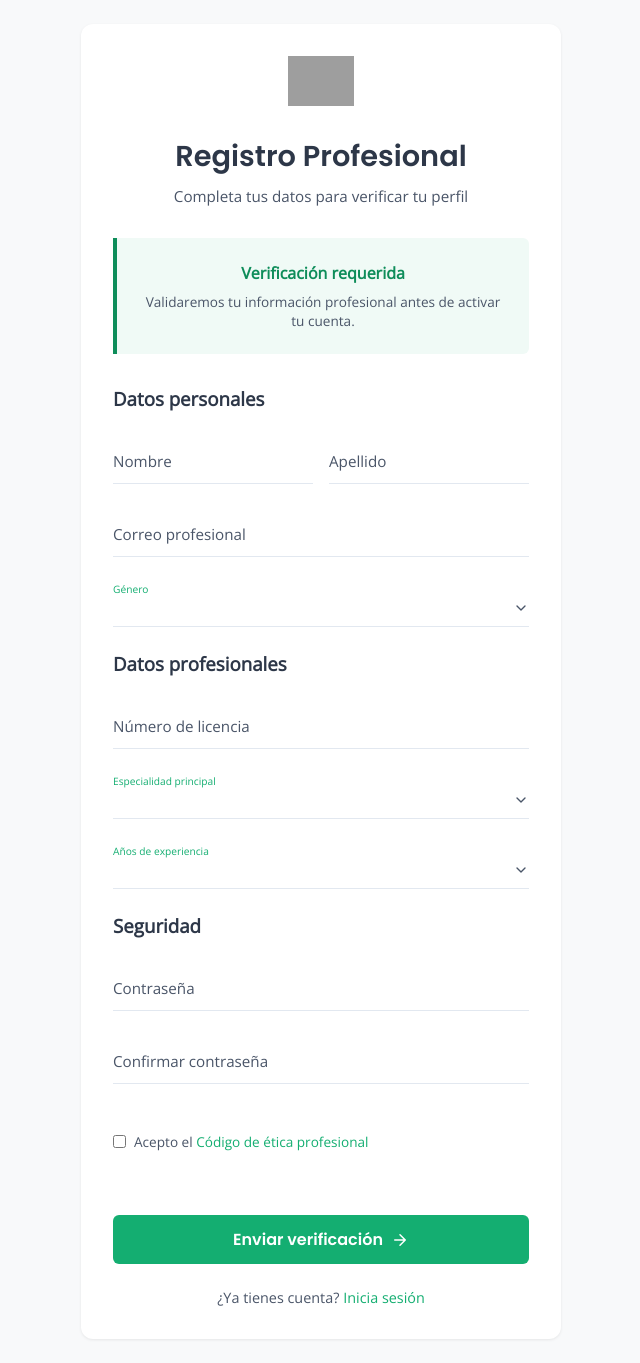
After one commit to Nyxxs12222/MentalBalancePy, a Flask app: page /auth/registroEspecialista in a window 1280 px wide. The commit adds this page. Shown: the whole page, without its empty margins (319-959 px from the left). Run offline with Flask 3, Linux system fonts and the light colour scheme; grey boxes are pictures that could not be loaded.

Commit message:
1.0.3
inicio de sesion con especialista realizado

```diff
--- a/app/routes/auth.py
+++ b/app/routes/auth.py
@@ -40,7 +40,7 @@ def registro():
         try:
             # Verificar si el email ya existe
             cur = mysql.connection.cursor()
-            cur.execute("SELECT email FROM usuarios WHERE email = %s", (email,))
+            cur.execute("SELECT email FROM usuarios WHERE email = %s UNION SELECT email FROM especialistas WHERE email = %s", (email, email))
             if cur.fetchone():
                 flash('Este email ya está registrado', 'danger')
                 return redirect(url_for('auth.registro'))
@@ -63,6 +63,77 @@ def registro():
 
     return render_template('auth/registro.html')
 
+@auth_bp.route('/registroEspecialista', methods=['GET', 'POST'])
+def registro_especialista():
+    if request.method == 'POST':
+        # Obtener datos del formulario
+        nombre = request.form['first_name'].strip()
+        apellido = request.form['last_name'].strip()
+        email = request.form['email'].lower().strip()
+        genero = request.form['gender']
+        licencia = request.form['license'].strip()
+        especialidad = request.form['specialization']
+        experiencia = request.form['experience']
+        password = request.form['password']
+        confirm_password = request.form['confirm_password']
+        accept_terms = request.form.get('accept_terms') == 'on'
+
+        # Validaciones
+        if not all([nombre, apellido, email, genero, licencia, especialidad, experiencia, password, confirm_password]):
+            flash('Todos los campos son obligatorios', 'danger')
+            return redirect(url_for('auth.registro_especialista'))
+
+        if not accept_terms:
+            flash('Debes aceptar el código de ética profesional', 'danger')
+            return redirect(url_for('auth.registro_especialista'))
+
+        if password != confirm_password:
+            flash('Las contraseñas no coinciden', 'danger')
+            return redirect(url_for('auth.registro_especialista'))
+
+        if len(password) < 8:
+            flash('La contraseña debe tener al menos 8 caracteres', 'danger')
+            return redirect(url_for('auth.registro_especialista'))
+
+        if not re.match(r"[^@]+@[^@]+\.[^@]+", email):
+            flash('Email no válido', 'danger')
+            return redirect(url_for('auth.registro_especialista'))
+
+        try:
+            cur = mysql.connection.cursor()
+
+            # Verificar si el email ya existe en usuarios o especialistas
+            cur.execute("SELECT email FROM usuarios WHERE email = %s UNION SELECT email FROM especialistas WHERE email = %s", (email, email))
+            if cur.fetchone():
+                flash('Este email ya está registrado', 'danger')
+                return redirect(url_for('auth.registro_especialista'))
+
+            # Verificar si la licencia ya existe
+            cur.execute("SELECT licencia FROM especialistas WHERE licencia = %s", (licencia,))
+            if cur.fetchone():
+                flash('Esta licencia profesional ya está registrada', 'danger')
+                return redirect(url_for('auth.registro_especialista'))
+
+            # Insertar nuevo especialista
+            hashed_pw = generate_password_hash(password)
+            cur.execute(
+                """INSERT INTO especialistas
+                (nombre, apellido, email, genero, licencia, especialidad, años_experiencia, password)
+                VALUES (%s, %s, %s, %s, %s, %s, %s, %s)""",
+                (nombre, apellido, email, genero, licencia, especialidad, experiencia, hashed_pw)
+            )
+            mysql.connection.commit()
+            cur.close()
+
+            flash('¡Registro exitoso! Tu cuenta está pendiente de verificación', 'success')
+            return redirect(url_for('auth.login'))
+
+        except Exception as e:
+            mysql.connection.rollback()
+            flash('Error en el servidor: ' + str(e), 'danger')
+
+    return render_template('auth/registroEspecialista.html')
+
 @auth_bp.route('/login', methods=['GET', 'POST'])
 def login():
     if request.method == 'POST':
@@ -71,18 +142,41 @@ def login():
 
         try:
             cur = mysql.connection.cursor()
+
+            # Primero buscar en usuarios
             cur.execute("SELECT * FROM usuarios WHERE email = %s", (email,))
             user = cur.fetchone()
-            cur.close()
 
             if user and check_password_hash(user['password'], password):
                 session['user_id'] = user['id']
                 session['user_email'] = user['email']
                 session['user_name'] = f"{user['nombre']} {user['apellido']}"
+                session['user_type'] = 'usuario'
                 flash(f'¡Bienvenido/a {user["nombre"]}!', 'success')
                 return redirect(url_for('general.inicio'))
+
+            # Si no es usuario, buscar en especialistas
+            cur.execute("SELECT * FROM especialistas WHERE email = %s", (email,))
+            especialista = cur.fetchone()
+
+            if especialista:
+                if check_password_hash(especialista['password'], password):
+                    if not especialista['verificado']:
+                        flash('Tu cuenta aún no ha sido verificada. Por favor espera la confirmación.', 'warning')
+                        return redirect(url_for('auth.login'))
+
+                    session['user_id'] = especialista['id']
+                    session['user_email'] = especialista['email']
+                    session['user_name'] = f"{especialista['nombre']} {especialista['apellido']}"
+                    session['user_type'] = 'especialista'
+                    flash(f'¡Bienvenido/a profesional {especialista["nombre"]}!', 'success')
+                    return redirect(url_for('general.inicio'))
+                else:
+                    flash('Email o contraseña incorrectos', 'danger')
             else:
                 flash('Email o contraseña incorrectos', 'danger')
+
+            cur.close()
 
         except Exception as e:
             flash('Error en el servidor: ' + str(e), 'danger')
--- a/app/templates/auth/login.html
+++ b/app/templates/auth/login.html
@@ -2,7 +2,7 @@
 <html lang="es">
 <head>
     <meta charset="UTF-8">
-    <title>Iniciar sesión - MentalBalance</title>
+    <title>Iniciar sesión</title>
     <link rel="icon" href="{{ url_for('static', filename='img/logo.png') }}" />
     <link href="https://fonts.googleapis.com/css2?family=Poppins:wght@400;500;600&family=Open+Sans:wght@400&display=swap" rel="stylesheet">
     <link rel="stylesheet" href="https://cdnjs.cloudflare.com/ajax/libs/font-awesome/6.0.0/css/all.min.css">
--- a/app/templates/auth/registro.html
+++ b/app/templates/auth/registro.html
@@ -2,7 +2,7 @@
 <html lang="es">
 <head>
     <meta charset="UTF-8">
-    <title>Registro - MentalBalance</title>
+    <title>Registro</title>
     <link rel="icon" href="{{ url_for('static', filename='img/logo.png') }}">
     <link href="https://fonts.googleapis.com/css2?family=Poppins:wght@400;500;600&family=Open+Sans:wght@400&display=swap" rel="stylesheet">
     <meta name="viewport" content="width=device-width, initial-scale=1.0">
@@ -63,7 +63,7 @@
                 </div>
 
                 <div class="professional-option">
-                    <p>¿Eres profesional de la salud mental? <a href="#" class="professional-link">Registro para especialistas</a></p>
+                    <p>¿Eres profesional de la salud mental? <a href="{{ url_for('auth.registro_especialista') }}" class="professional-link">Registro para especialistas</a></p>
                 </div>
 
                 <div class="terms-group">
--- /dev/null
+++ b/app/templates/auth/registroEspecialista.html
@@ -0,0 +1,129 @@
+<!DOCTYPE html>
+<html lang="es">
+<head>
+    <meta charset="UTF-8">
+    <title>Registro Profesional - MentalBalance</title>
+    <link rel="icon" href="{{ url_for('static', filename='img/logo.png') }}">
+    <link href="https://fonts.googleapis.com/css2?family=Poppins:wght@400;500;600&family=Open+Sans:wght@400&display=swap" rel="stylesheet">
+    <meta name="viewport" content="width=device-width, initial-scale=1.0">
+    <link rel="stylesheet" href="{{ url_for('static', filename='css/registro.css') }}">
+</head>
+<body>
+    <div class="register-container">
+        <div class="register-card">
+            <div class="card-header">
+                <img src="{{ url_for('static', filename='img/logo-pro.png') }}" alt="MentalBalance" class="logo">
+                <h1>Registro Profesional</h1>
+                <p>Completa tus datos para verificar tu perfil</p>
+
+                <div class="professional-badge">
+                    <h3>Verificación requerida</h3>
+                    <p>Validaremos tu información profesional antes de activar tu cuenta.</p>
+                </div>
+            </div>
+
+            <form class="mental-form" action="{{ url_for('auth.registro_especialista') }}" method="POST">
+                <h3 class="section-title">Datos personales</h3>
+                <div class="name-fields">
+                    <div class="form-group">
+                        <input type="text" id="first_name" name="first_name" placeholder=" " required>
+                        <label for="first_name">Nombre</label>
+                        <div class="underline"></div>
+                    </div>
+
+                    <div class="form-group">
+                        <input type="text" id="last_name" name="last_name" placeholder=" " required>
+                        <label for="last_name">Apellido</label>
+                        <div class="underline"></div>
+                    </div>
+                </div>
+
+                <div class="form-group">
+                    <input type="email" id="email" name="email" placeholder=" " required>
+                    <label for="email">Correo profesional</label>
+                    <div class="underline"></div>
+                </div>
+
+                <div class="form-group">
+                    <select id="gender" name="gender" required>
+                        <option value="" selected disabled></option>
+                        <option value="masculino">Masculino</option>
+                        <option value="femenino">Femenino</option>
+                        <option value="otro">Otro</option>
+                        <option value="prefiero_no_decir">Prefiero no decir</option>
+                    </select>
+                    <label for="gender">Género</label>
+                    <div class="underline"></div>
+                </div>
+
+                <h3 class="section-title">Datos profesionales</h3>
+                <div class="form-group">
+                    <input type="text" id="license" name="license" placeholder=" " required>
+                    <label for="license">Número de licencia</label>
+                    <div class="underline"></div>
+                </div>
+
+                <div class="form-group">
+                    <select id="specialization" name="specialization" required>
+                        <option value="" selected disabled></option>
+                        <option value="Psicología clínica">Psicología clínica</option>
+                        <option value="Psiquiatría">Psiquiatría</option>
+                        <option value="Terapia cognitivo-conductual">Terapia cognitivo-conductual</option>
+                        <option value="Psicoanálisis">Psicoanálisis</option>
+                        <option value="Terapia familiar">Terapia familiar</option>
+                        <option value="Terapia de pareja">Terapia de pareja</option>
+                        <option value="Neuropsicología">Neuropsicología</option>
+                        <option value="Psicología infantil">Psicología infantil</option>
+                        <option value="Psicología educativa">Psicología educativa</option>
+                        <option value="Psicología organizacional">Psicología organizacional</option>
+                        <option value="Otra">Otra</option>
+                    </select>
+                    <label for="specialization">Especialidad principal</label>
+                    <div class="underline"></div>
+                </div>
+
+                <div class="form-group">
+                    <select id="experience" name="experience" required>
+                        <option value="" selected disabled></option>
+                        <option value="1-3">1-3 años</option>
+                        <option value="4-6">4-6 años</option>
+                        <option value="7-10">7-10 años</option>
+                        <option value="10+">Más de 10 años</option>
+                    </select>
+                    <label for="experience">Años de experiencia</label>
+                    <div class="underline"></div>
+                </div>
+
+                <h3 class="section-title">Seguridad</h3>
+                <div class="form-group">
+                    <input type="password" id="password" name="password" placeholder=" " required>
+                    <label for="password">Contraseña</label>
+                    <div class="underline"></div>
+                </div>
+
+                <div class="form-group">
+                    <input type="password" id="confirm_password" name="confirm_password" placeholder=" " required>
+                    <label for="confirm_password">Confirmar contraseña</label>
+                    <div class="underline"></div>
+                </div>
+
+                <div class="terms-group">
+                    <input type="checkbox" id="accept_terms" name="accept_terms" required>
+                    <label for="accept_terms">Acepto el <a href="#">Código de ética profesional</a></label>
+                </div>
+
+                <button type="submit" class="register-btn professional-btn">
+                    <span>Enviar verificación</span>
+                    <svg viewBox="0 0 24 24" fill="none" xmlns="http://www.w3.org/2000/svg">
+                        <path d="M5 12H19M19 12L12 5M19 12L12 19" stroke="currentColor" stroke-width="2" stroke-linecap="round" stroke-linejoin="round"/>
+                    </svg>
+                </button>
+            </form>
+
+            <div class="auth-links">
+                <p>¿Ya tienes cuenta? <a href="{{ url_for('auth.login') }}">Inicia sesión</a></p>
+            </div>
+        </div>
+    </div>
+</body>
+</html>
--- a/app/templates/general/inicio.html
+++ b/app/templates/general/inicio.html
@@ -2,7 +2,7 @@
 <html lang="es">
 <head>
     <meta charset="UTF-8">
-    <title>MentalBalance - Plataforma de Salud Mental</title>
+    <title>MentalBalance</title>
     <meta name="description" content="Conectamos pacientes con los mejores psicólogos y terapeutas especializados en salud mental">
     <link rel="icon" href="{{ url_for('static', filename='img/logo.png') }}" />
     <link href="https://fonts.googleapis.com/css2?family=Poppins:wght@400;500;600;700&family=Open+Sans:wght@400;600&display=swap" rel="stylesheet">
```
